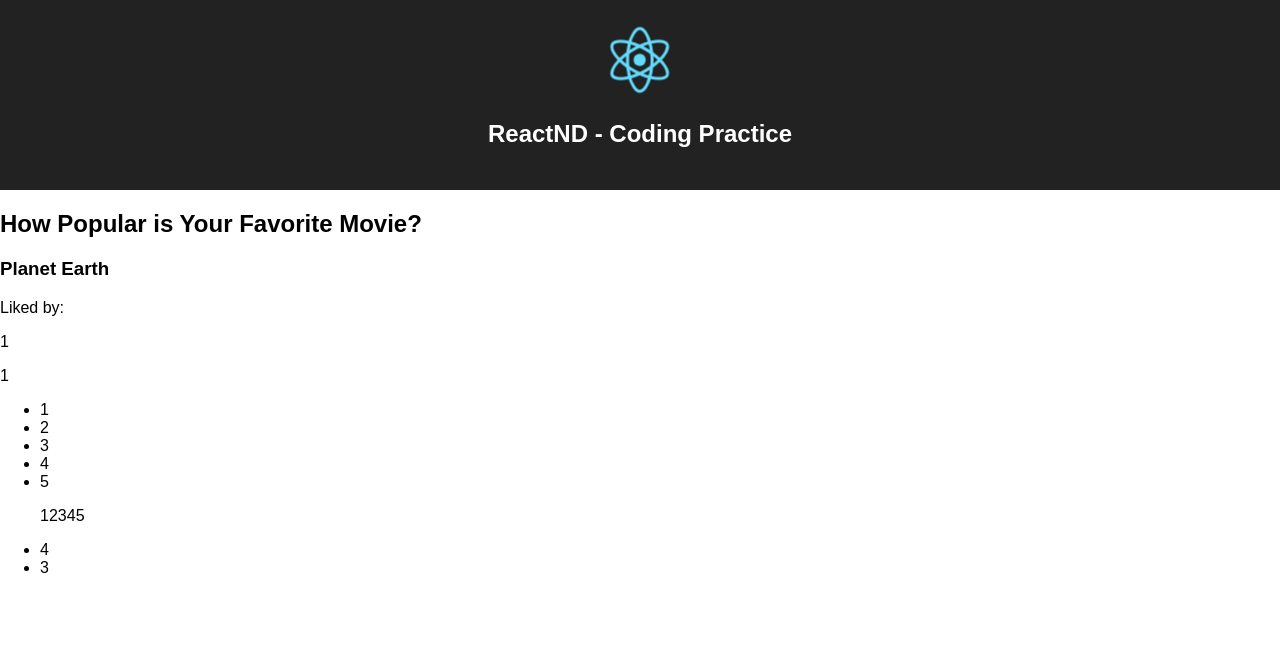
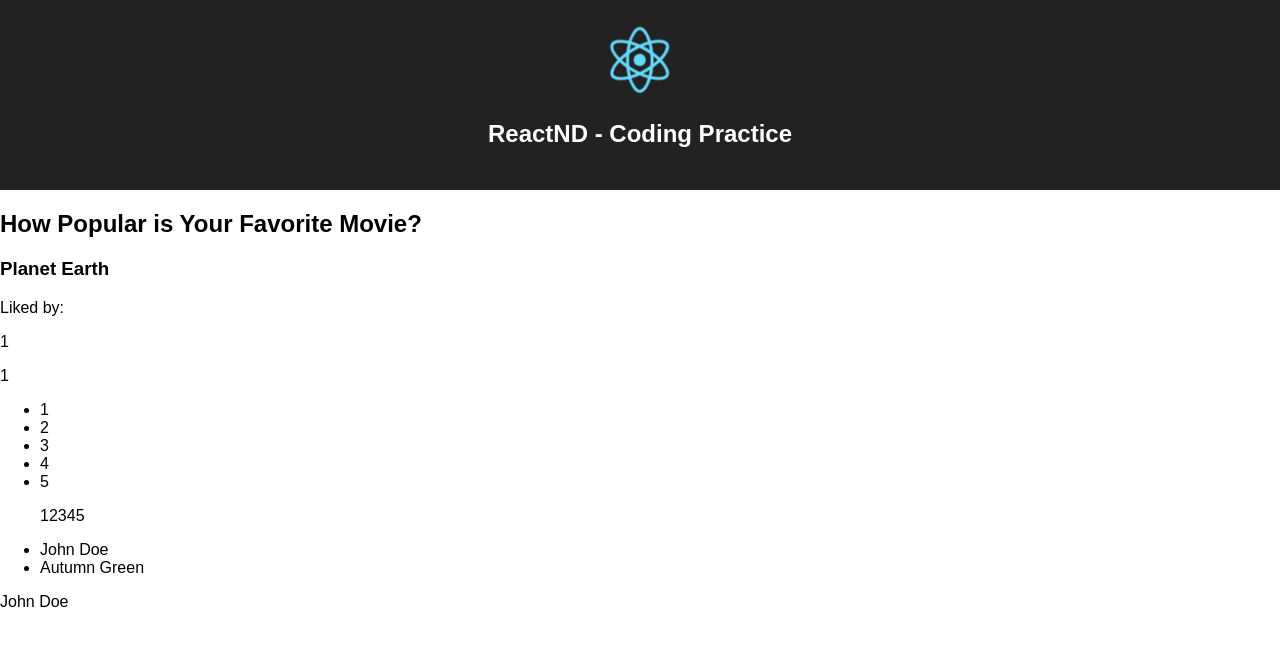
Before and after one commit to tomstockwood/React-Exercise-2, a React (Create React App) app: page / in a window 1280 px wide. Shown: the top 646 px of the page. Built offline with nearby package versions, Linux system fonts and the light colour scheme.

Commit message:
Changed the getWhoLikesAMovie function to output an array of usernames

```diff
--- a/src/MovieFavouriters.js
+++ b/src/MovieFavouriters.js
@@ -2,17 +2,18 @@ import React, { Component} from 'react'
 
 class MovieFavouriters extends Component {
 
-
-  getWhoLikesAMovie(ID) {
-    let likers = []; // An array where we will store all the user IDs of those who like the movie
+  // Function to identify all users who like a given movie
+  getWhoLikesAMovie(movieID) {
+    let likers = []; // An array where we will store all the usernames of those who like the movie
 
     for (const entry of this.props.profiles) {
-    	if (entry['favoriteMovieID'] === ID) {
-        	likers.push(entry['userID'])
+    	if (entry['favoriteMovieID'] === movieID) {
+        	let username = this.getUserNameFromID(entry['userID']) // Stores the username of the user who likes the movie
+          	likers.push(username)
 
         }
     }
-    return this.giveArrayEntries(likers) // list of ids of who likes a given movie
+    return this.giveArrayEntries(likers) // list of names of who likes a given movie
   }
 
   giveArrayEntries(Array) {
@@ -27,11 +28,11 @@ class MovieFavouriters extends Component {
   }
 
 	getUserNameFromID(ID) {
-      return this.props.users[ID]['name']
+      return this.props.users[ID]['name']; // Gives the name of a user from their ID
     }
 
   render() {
-    const movieIDs = Object.keys(this.props.movies)
+    const movieIDs = Object.keys(this.props.movies);
 
 
     return (
@@ -43,6 +44,7 @@ class MovieFavouriters extends Component {
 		{this.giveArrayEntries(movieIDs)}
 		<ul> { movieIDs } </ul>
 		{this.getWhoLikesAMovie('5')}
+		{this.getUserNameFromID('4')}
 
       </div>
 
```
